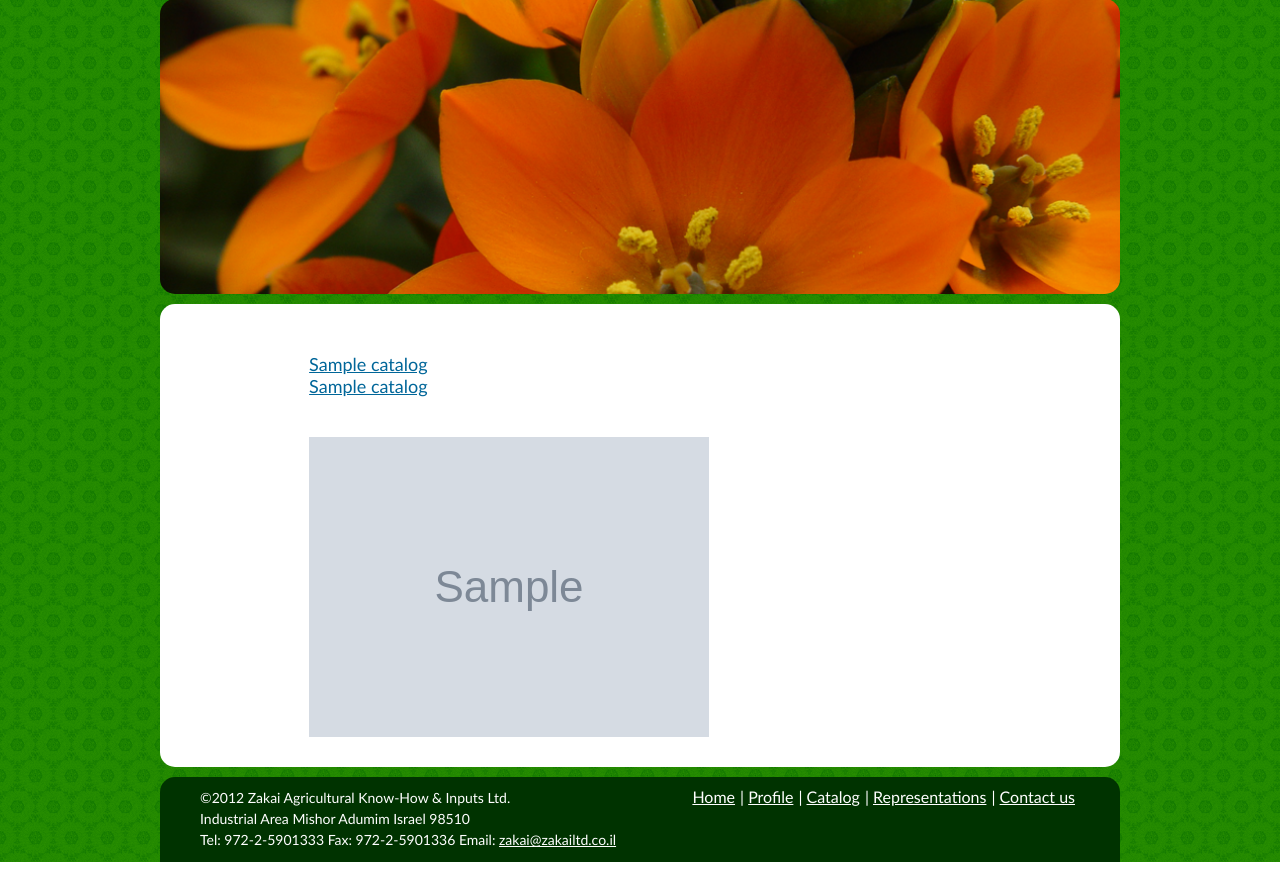
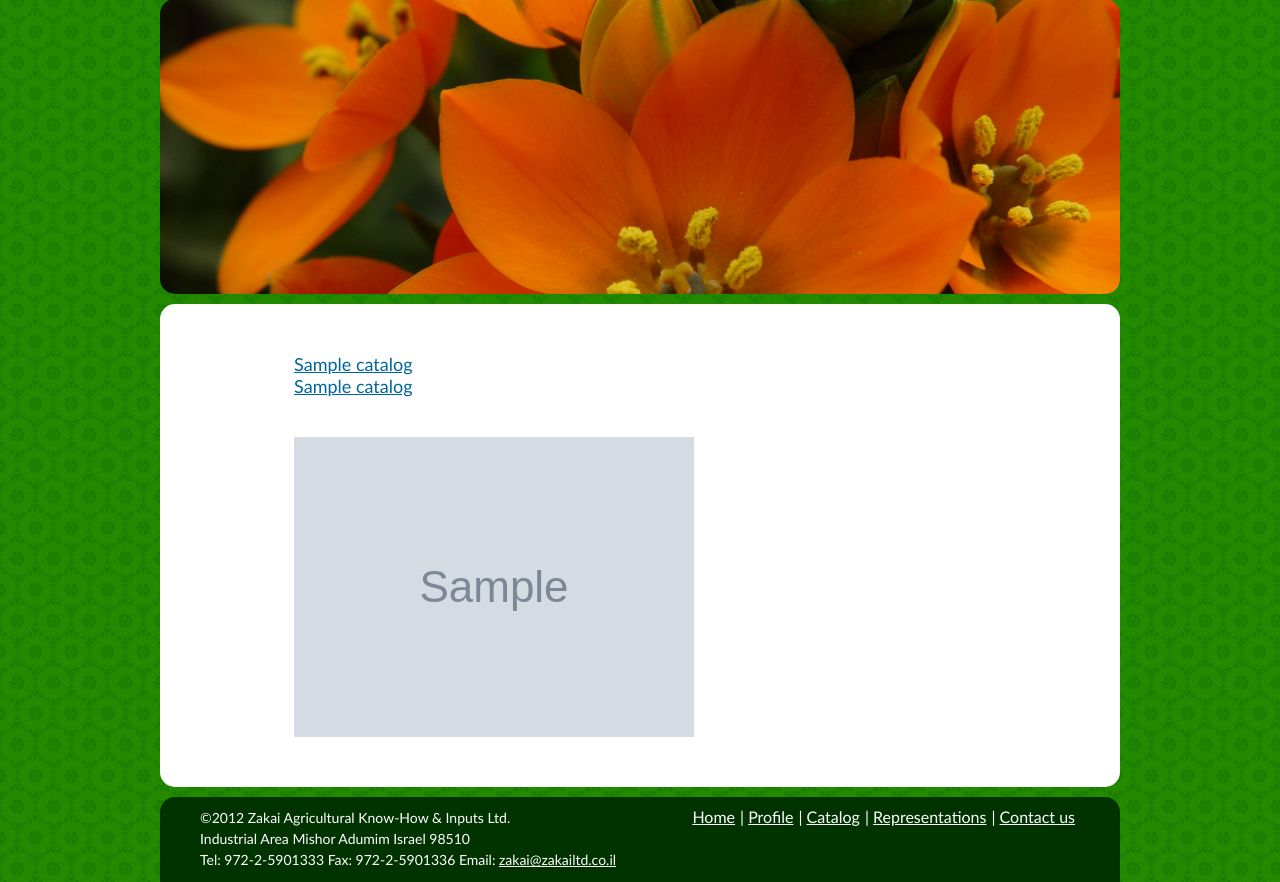
Before and after one commit to wadadaaa/a-simple-business-card-site, a Django app: template zakailtd/templates/index.html in a window 1280 px wide. Shown: the part 155-1037 px from the top of the page. Run offline with Django 3.2, Linux system fonts and the light colour scheme; the template is opened without the code that fills it: most values are stand-ins (such as "Sample title", 1, 10 or a date in 2020); grey boxes marked "Sample" are stand-in pictures; data that the repository does not hold is empty; parts of the project's set-up code (start-up, migrations or seed data) failed here and were passed over; some libraries are stand-ins or nearby versions.

Commit message:
css col_ctlg for index images

```diff
--- a/zakai/static/css/main.css
+++ b/zakai/static/css/main.css
@@ -109,7 +109,7 @@ div {
 
 .col_ctlg {
     display: inline-block;
-    margin: 50px 0px 30px 65px;
+    margin: 50px ;
 
 }
 
```
